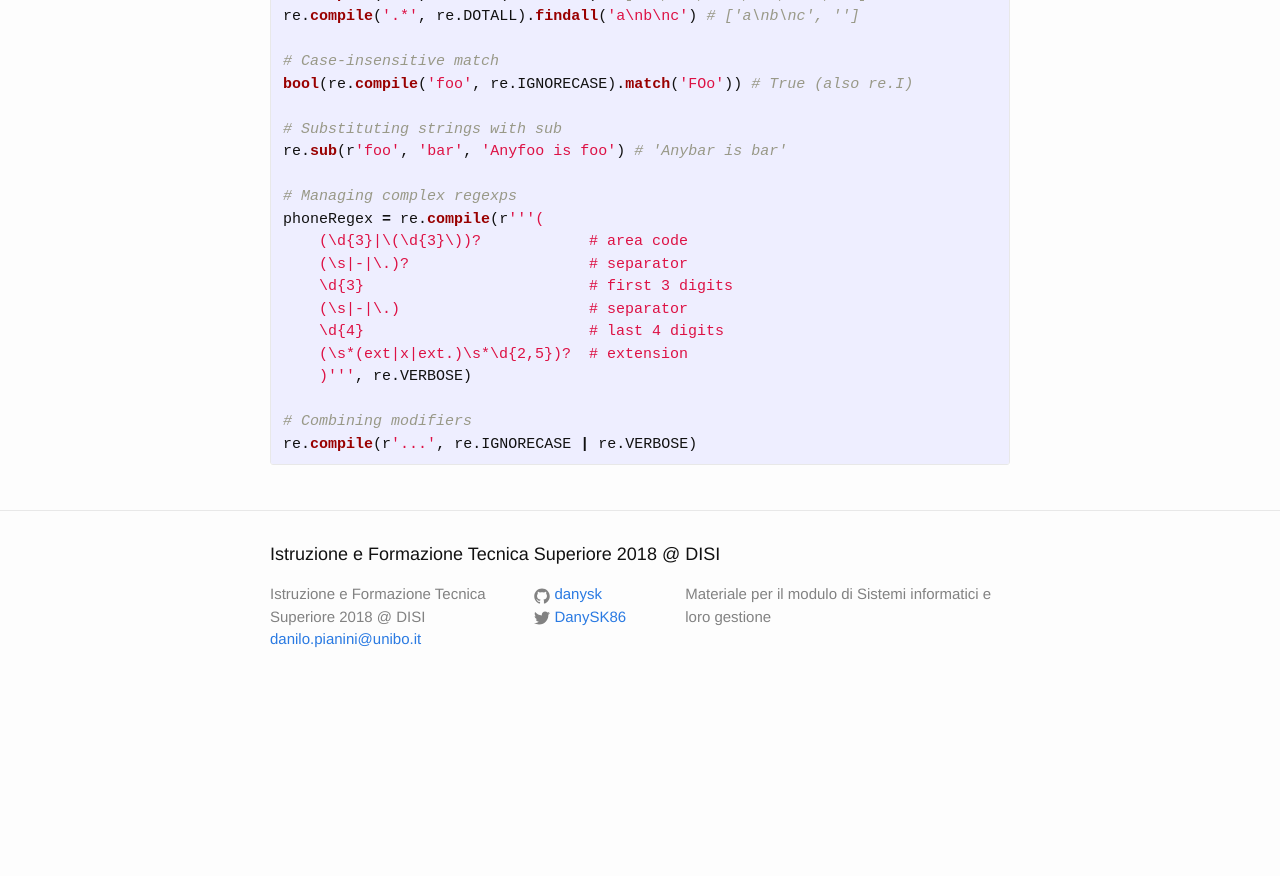
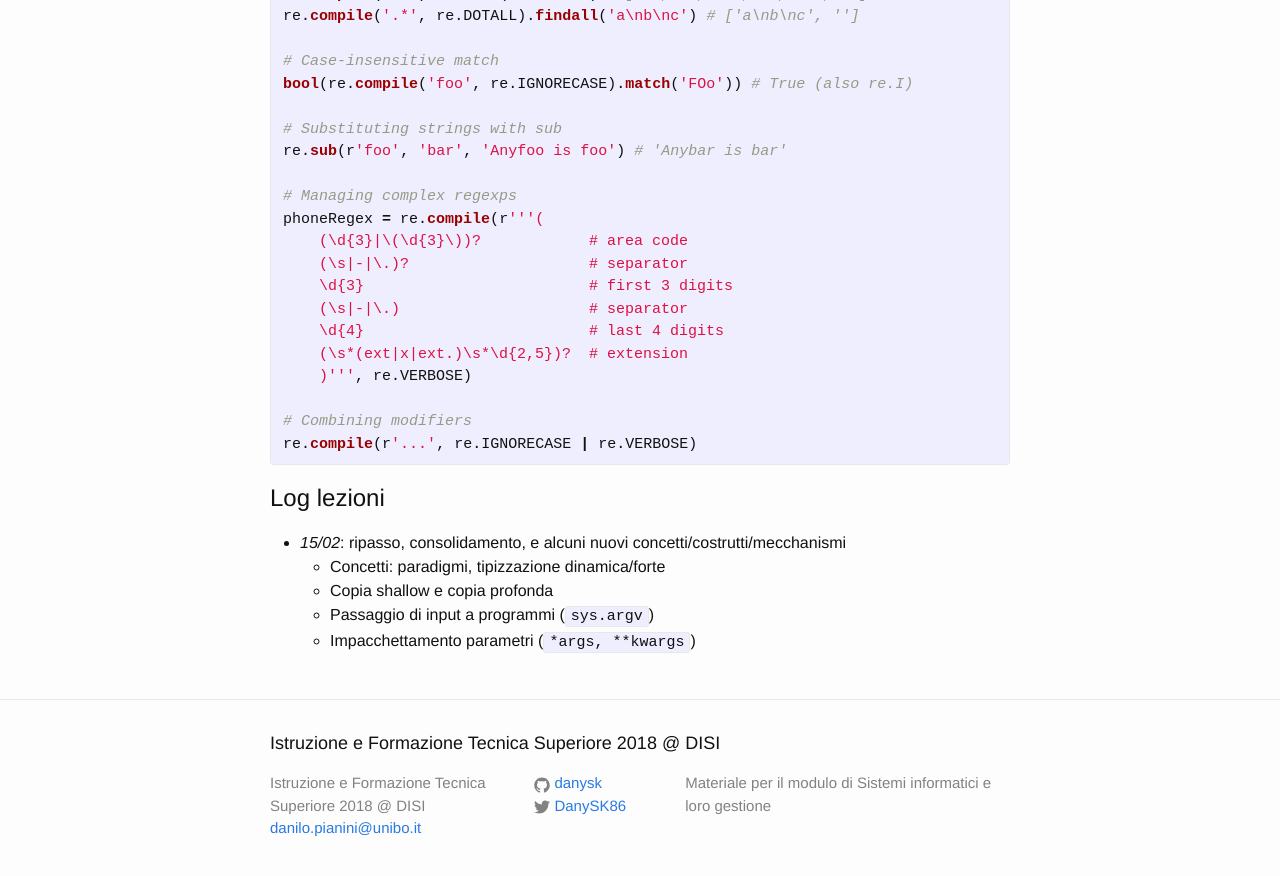
Before and after one commit to APICe-at-DISI/ifts2018, a Jekyll site: the page built from index.md, in a window 1280 px wide and 900 px high, scrolled down 19996 px. Shown: the top 876 px of the window. Built offline with Jekyll 4.4.1, drawn with Linux system fonts in a browser that asks for light colours; our own code applies the rules of GitHub Pages for plain Markdown files; before the commit the page ends 20707 px from its top, so only the background shows below that.

Commit message:
Log lezioni

```diff
--- a/index.md
+++ b/index.md
@@ -916,3 +916,11 @@ phoneRegex = re.compile(r'''(
 # Combining modifiers
 re.compile(r'...', re.IGNORECASE | re.VERBOSE)
 {% endhighlight %}
+
+## Log lezioni
+
+- *15/02*: ripasso, consolidamento, e alcuni nuovi concetti/costrutti/mecchanismi
+    - Concetti: paradigmi, tipizzazione dinamica/forte
+    - Copia shallow e copia profonda
+    - Passaggio di input a programmi (`sys.argv`)
+    - Impacchettamento parametri (`*args, **kwargs`)
```
